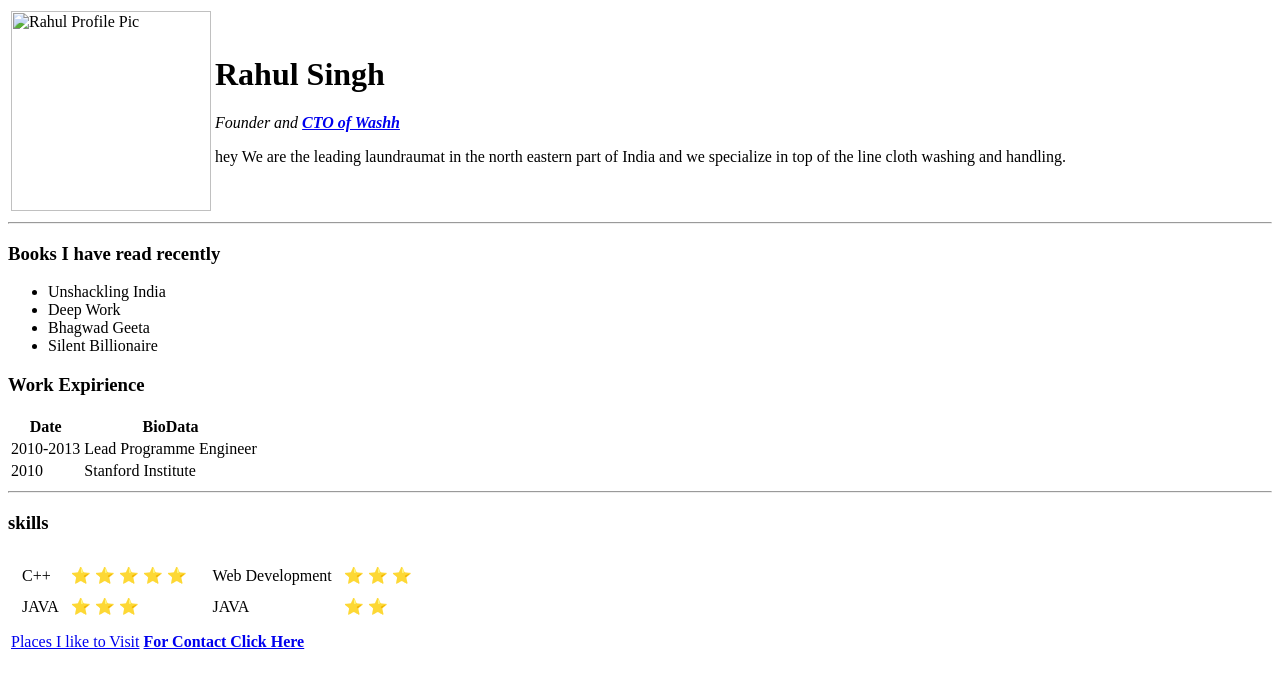
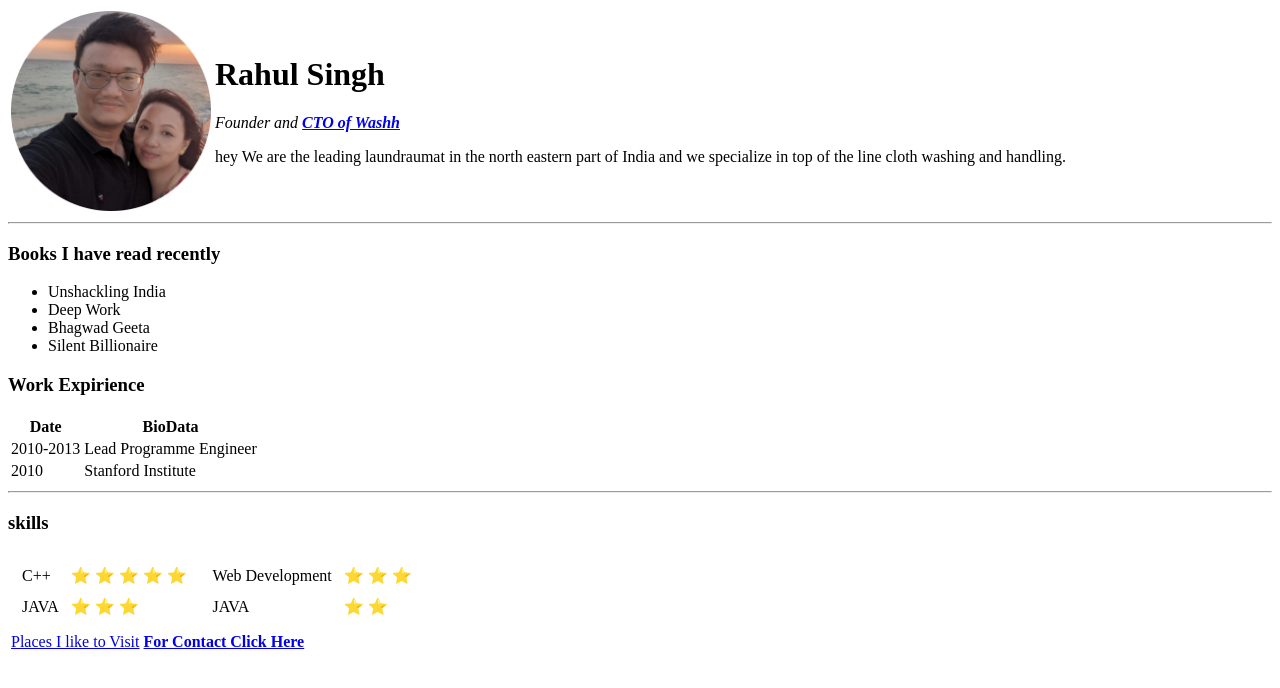
Before and after one commit to Satilo-1001/cv, a plain HTML site: page index.html in a window 1280 px wide. Drawn offline with Linux system fonts and the light colour scheme.

Commit message:
Update index.html

```diff
--- a/index.html
+++ b/index.html
@@ -9,7 +9,7 @@
 <body>
   <table>
     <td>
-      <img src="images/pro2.png" width="200" height="200" alt="Rahul Profile Pic">
+      <img src="pics/pro2.png" width="200" height="200" alt="Rahul Profile Pic">
     </td>
     <td>
       <h1>Rahul Singh</h1>
```
